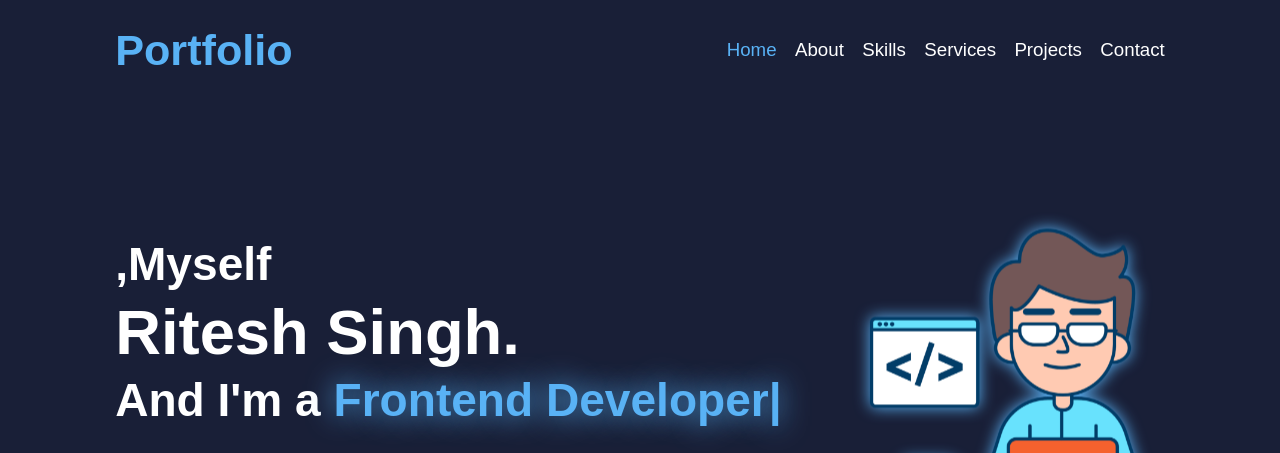
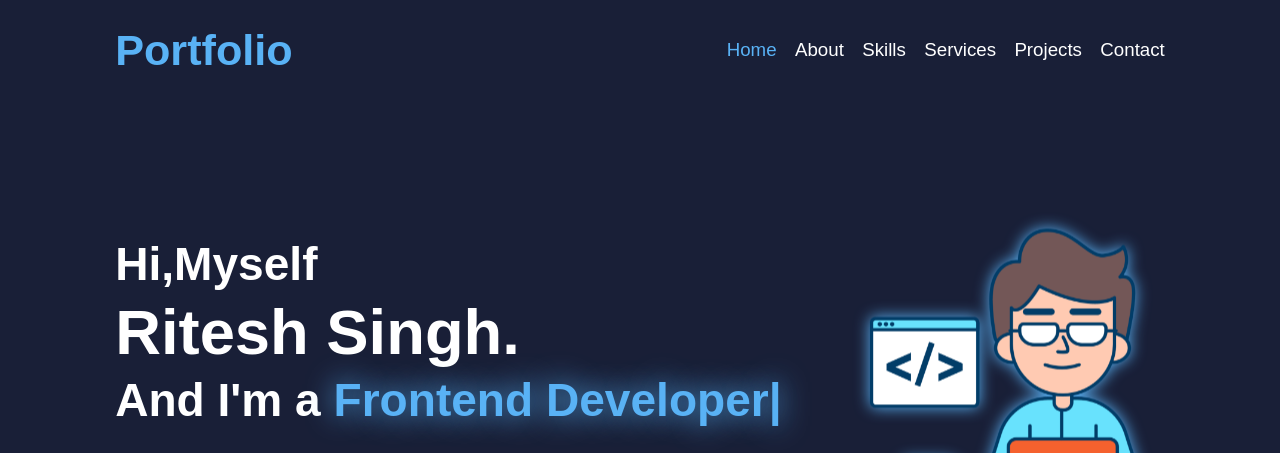
Before and after one commit to Riteshsingh95/myportfolio.github.io, a plain HTML site: page index.html in a window 1280 px wide. Shown: the top 453 px of the page. Drawn offline with nearby package versions, Linux system fonts and the light colour scheme; a web font is replaced by a local one.

Commit message:
Update index.html

```diff
--- a/index.html
+++ b/index.html
@@ -38,7 +38,7 @@
 
     <section class="home" id="home">
         <div class="home-content">
-            <h3>,Myself</h3>
+            <h3>Hi,Myself</h3>
             <h1>Ritesh Singh.</h1>
             <h3>And I'm a <span class="multi-text"></span></h3>
             <p>i'm a full stack web developer building responsive and user friendly web projects , with a passion for learning new technologies and improving my skills. my goal is to contribute in innovative projects that make a difference .</p>
```
